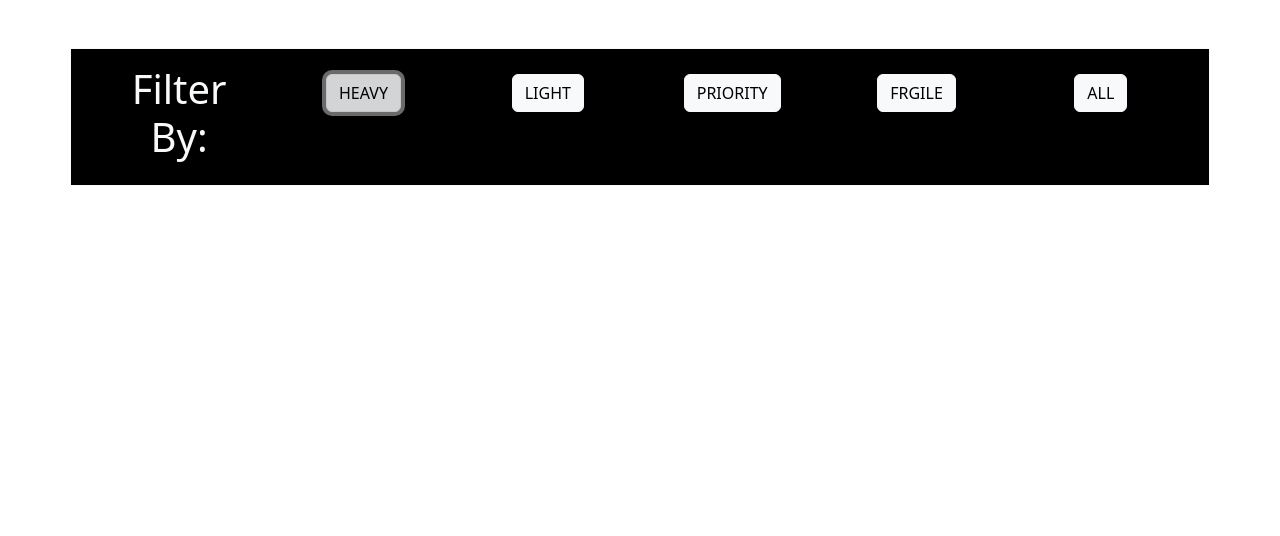
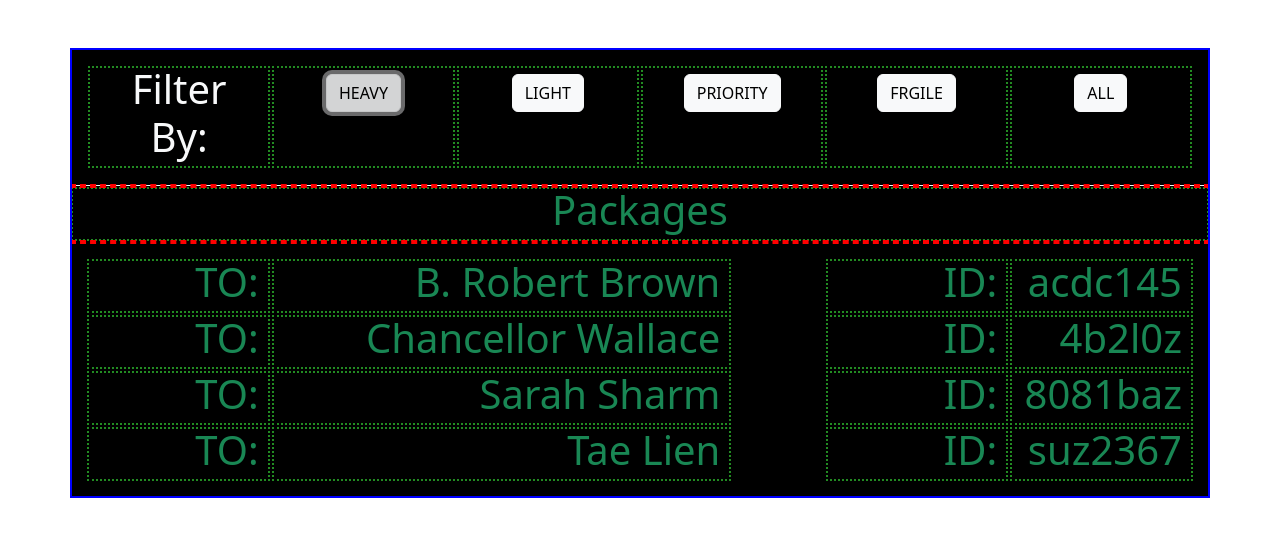
Before and after one commit to laxmeyers/warehouse-manager-js, a plain HTML site: page index.html in a window 1280 px wide. Both pictures are taken after a click on the button "HEAVY". Drawn offline with nearby package versions, Linux system fonts and the light colour scheme.

Commit message:
working js heavy and all

```diff
--- a/app.js
+++ b/app.js
@@ -48,3 +48,30 @@ const packages = [{
     to: 'Tae Lien',
     trackingNumber: 'suz2367'
   }]
+
+  function drawPackages(array){
+    let page = document.getElementById("list")
+
+    page.innerHTML = array
+  }
+
+  function sortAllPackages(){
+    let all = ''
+
+    packages.forEach(package => {
+        all += `<div class="col-2 text-success text-center p-3 border border-light"><h1>TO:</h1></div><div class="col-5 text-success text-end p-3"><h1>${package.to}</h1></div> <div class="col-3 text-success text-end p-3"><h1>ID:</h1></div><div class="col-2 text-success text-end p-3"><h1>${package.trackingNumber}</h1></div></div>`
+    })
+
+    drawPackages(all)
+  }
+
+  function sortHeavyPackages(){
+    let heavey = ''
+    packages.forEach(package => {
+        if(package.weight > 3){
+            heavey += `<div class="col-2 text-success text-end"><h1>TO:</h1></div><div class="col-5 text-success text-end"><h1>${package.to}</h1></div> <div class="col-2 offset-1 text-success text-end"><h1>ID:</h1></div><div class="col-2 text-success text-end"><h1>${package.trackingNumber}</h1></div></div>`
+        }
+    })
+
+    drawPackages(heavey)
+  }
--- a/index.html
+++ b/index.html
@@ -18,8 +18,25 @@
     ></script>
     <link rel="stylesheet" href="style.css" />
     <title>Warehouse Manager</title>
+    <style>
+        body.debug .container,
+        body.debug .container-fluid {
+          outline: 2px double blue;
+          outline-offset: -2px;
+        }
+
+        body.debug .row {
+          outline: 2px dashed red;
+          outline-offset: -2px;
+        }
+
+        body.debug [class*="col-"] {
+          outline: 2px dotted forestgreen;
+          outline-offset: -3px;
+        }
+      </style>
   </head>
-  <body>
+  <body class="debug">
     <header></header>
 
     <main>
@@ -30,7 +47,7 @@
           </div>
           <div class="col-2">
             <h1>
-              <button class="btn btn-light">HEAVY</button>
+              <button class="btn btn-light" onclick="sortHeavyPackages()">HEAVY</button>
             </h1>
           </div>
           <div class="col-2">
@@ -50,10 +67,16 @@
           </div>
           <div class="col-2">
             <h1>
-              <button class="btn btn-light">ALL</button>
+              <button class="btn btn-light" onclick="sortAllPackages()">ALL</button>
             </h1>
           </div>
         </div>
+        <div class="row">
+            <div class="col-12 text-center text-success">
+                <h1>Packages</h1>
+            </div>
+        </div>
+        <div class="row p-3" id="list"></div>
       </div>
     </main>
 
```
